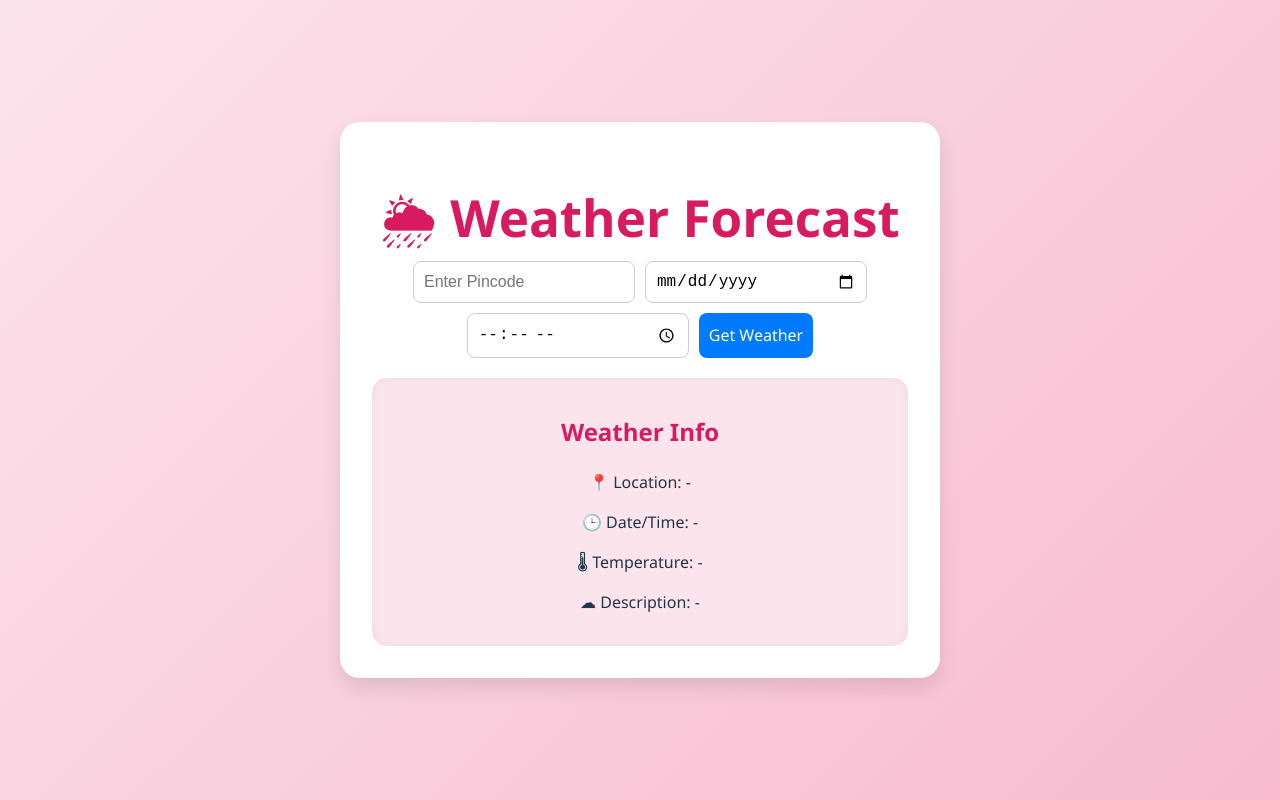
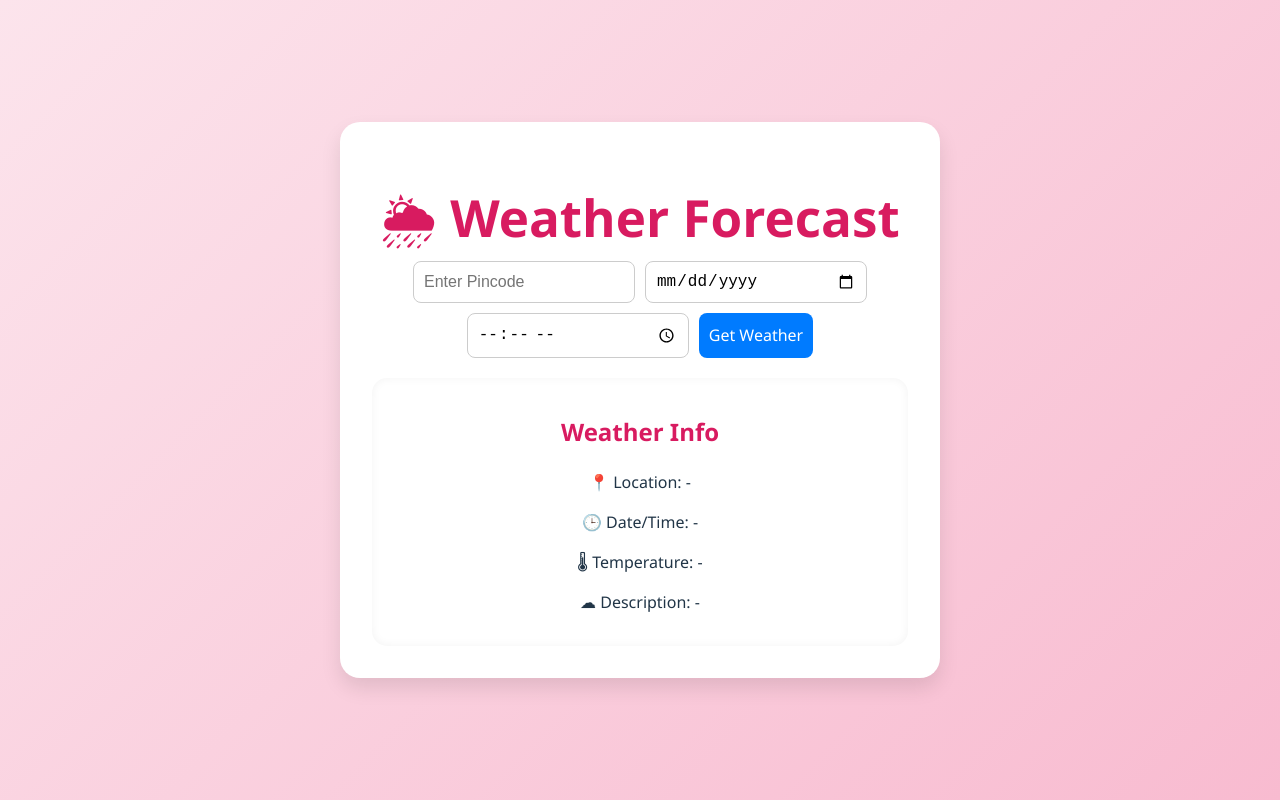
Before and after one commit to Akriti786/Weathers-app, a React (Vite) app: page / in a window 1280 px wide. Built offline with nearby package versions, Linux system fonts and the light colour scheme.

Commit message:
Update Weather.jsx
ghj

```diff
--- a/src/Weather.jsx
+++ b/src/Weather.jsx
@@ -130,7 +130,7 @@ const styles = {
     cursor: "pointer",
   },
   card: {
-    background: "#fce4ec",
+    background: "#lightgray",
     borderRadius: "15px",
     padding: "1rem",
     boxShadow: "inset 0 0 10px rgba(0, 0, 0, 0.05)",
```
